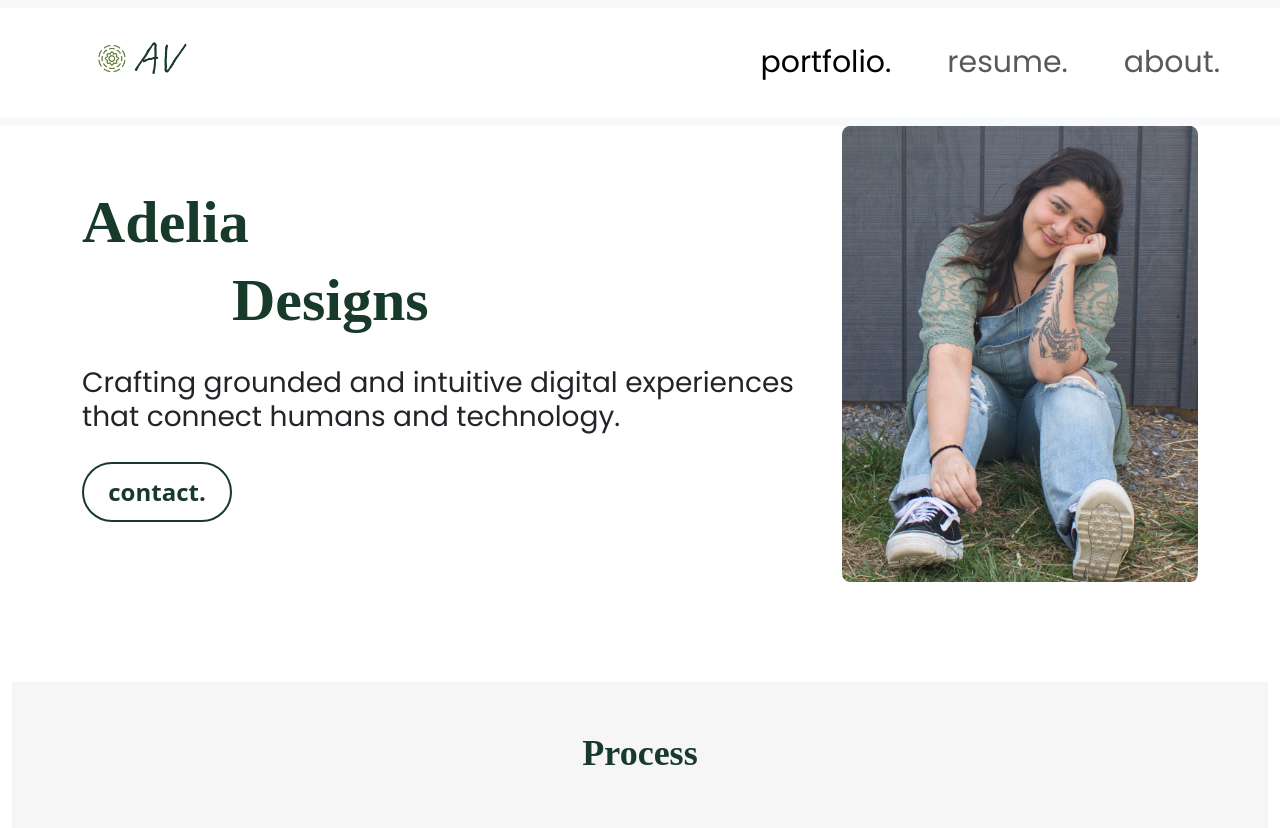
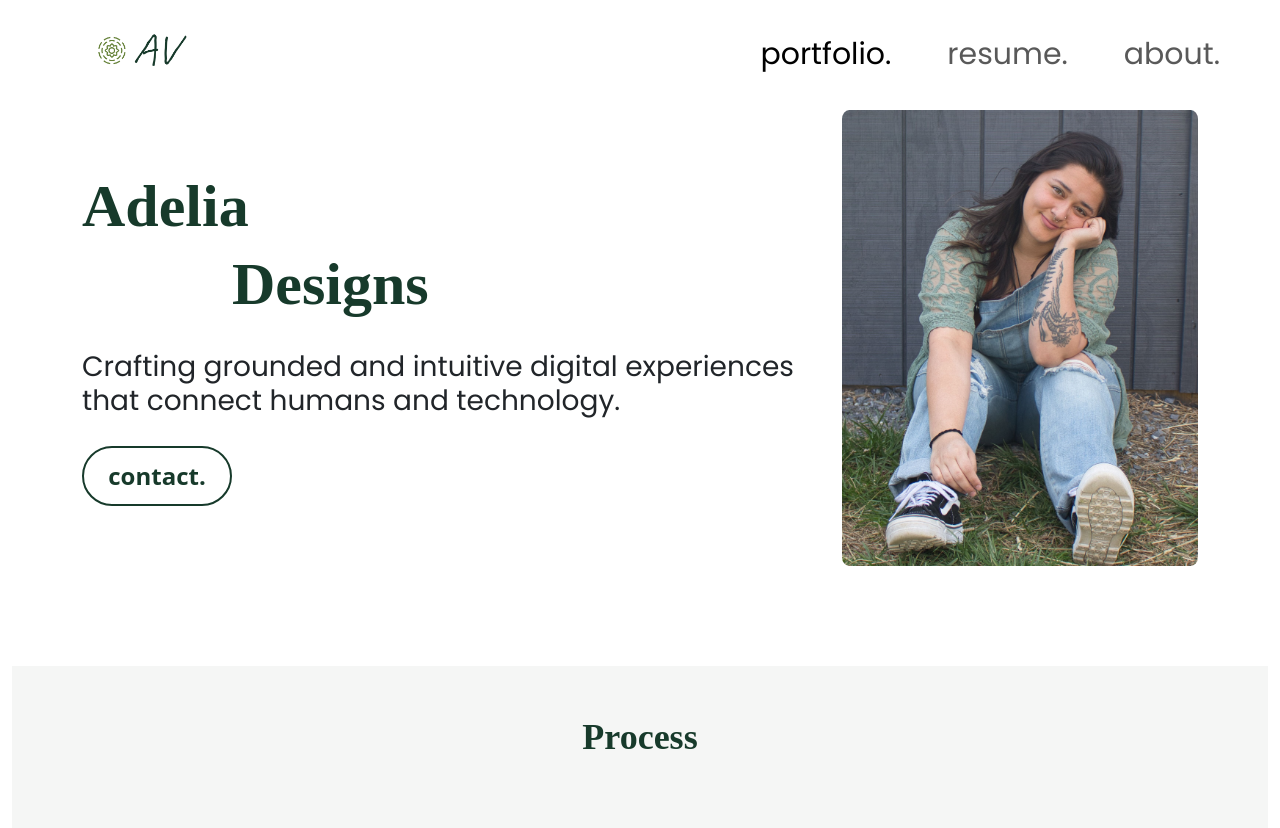
Before and after one commit to AdeliaValadez/PortfolioTest3, a plain HTML site: page index.html in a window 1280 px wide. Shown: the top 828 px of the page. Drawn offline with nearby package versions, Linux system fonts and the light colour scheme; a web font is replaced by a local one.

Commit message:
navbar update

```diff
--- a/CSS/style.css
+++ b/CSS/style.css
@@ -1,6 +1,10 @@
 .nav {
     background-color: white;
     max-height: 100%;
+}
+
+.navbar {
+    --bs-navbar-padding-y: 0 !important;
 }
 
 .navbar-brand img {
```
